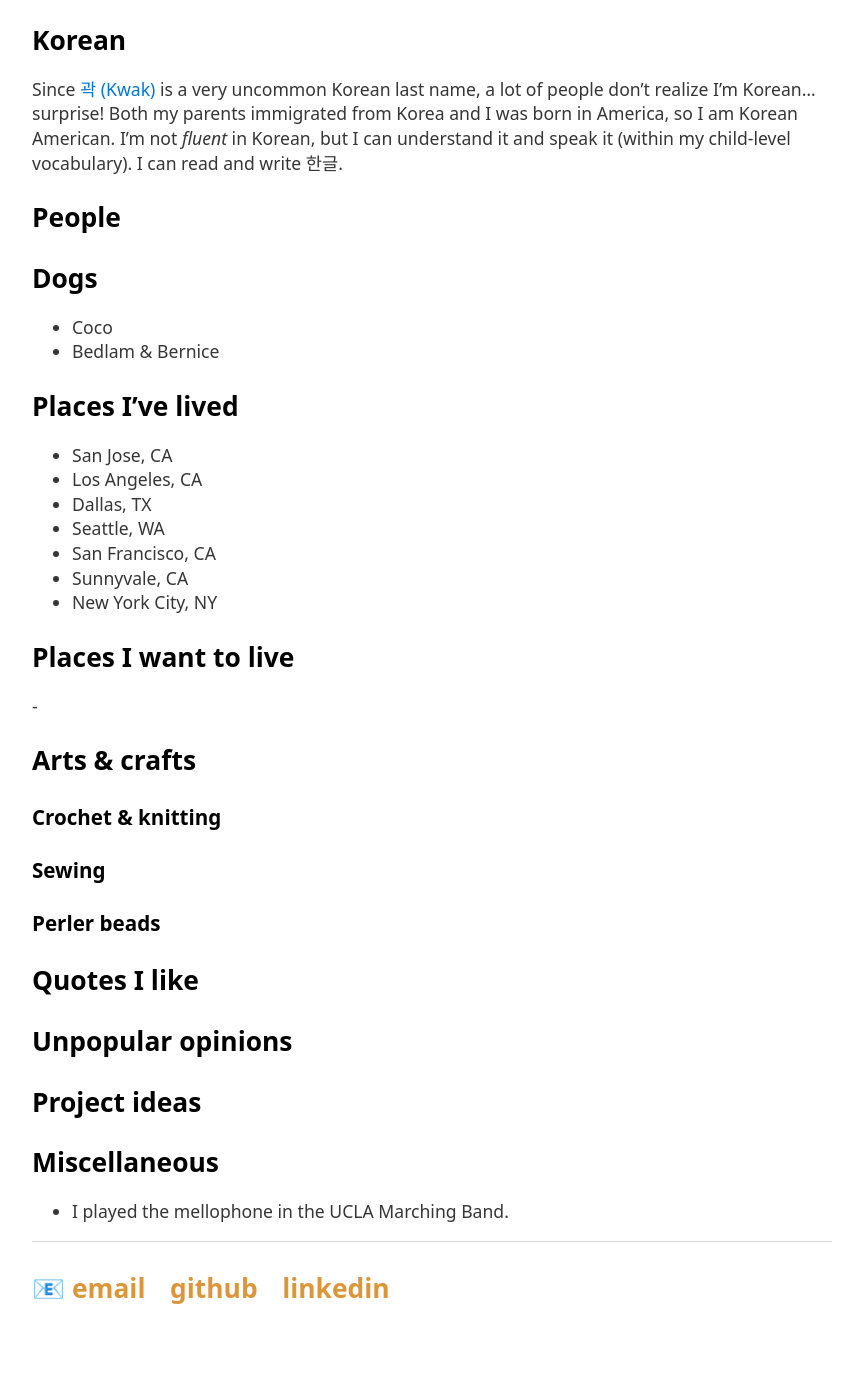
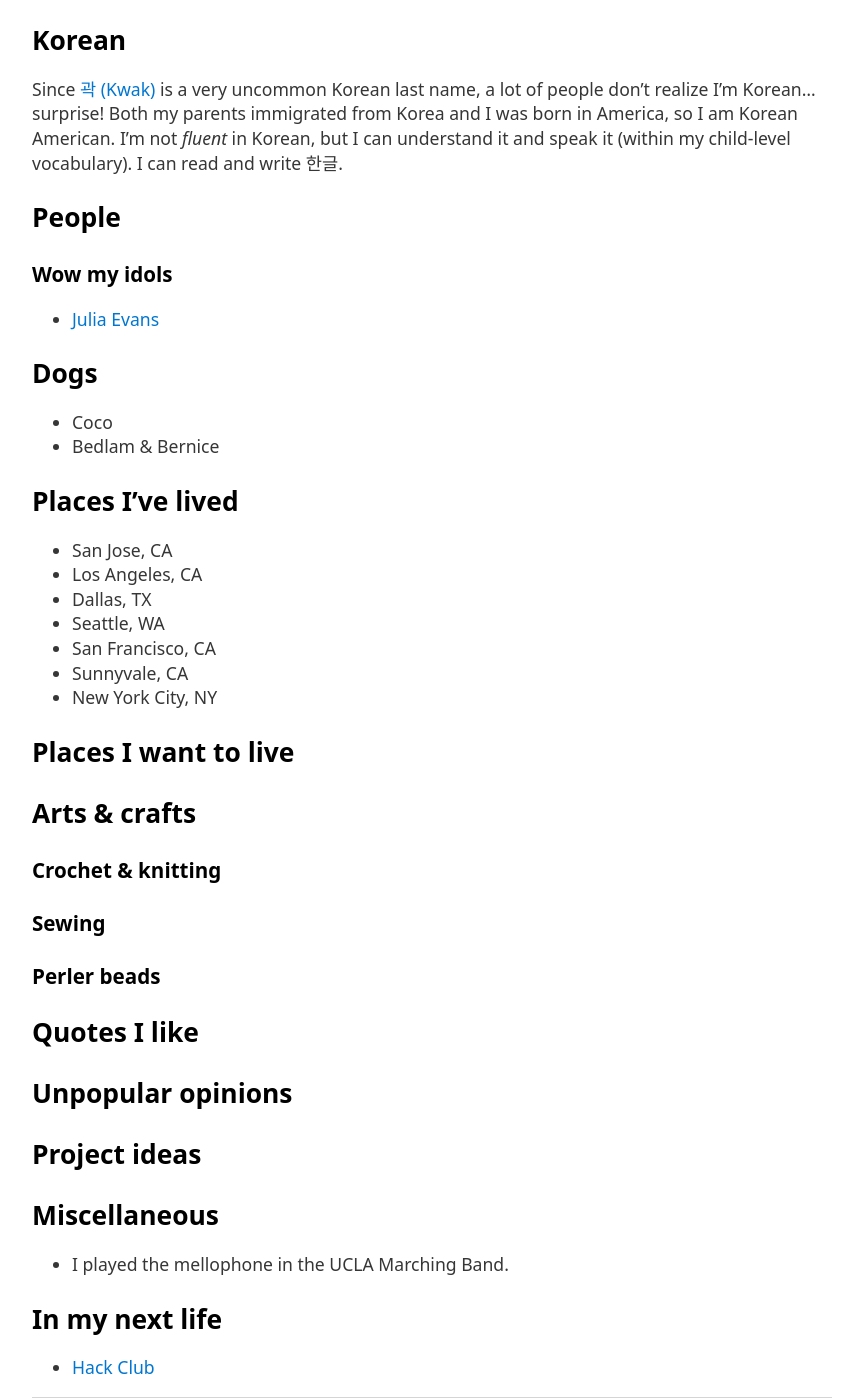
Before and after one commit to grkw/grkw.github.io, a Jekyll site: the page built from pages/personal.md, in a window 1280 px wide and 1400 px high, scrolled down 1120 px. Shown: the whole window, without its empty margins (208-1053 px from the left). Built offline with Jekyll 4.4.1, drawn with Linux system fonts in a browser that asks for light colours; before the commit the page ends 2487 px from its top, so only the background shows below that.

Commit message:
Add some personal sections

```diff
--- a/pages/personal.md
+++ b/pages/personal.md
@@ -3,42 +3,56 @@ layout: default
 title: Grace Kwak
 permalink: /personal
 ---
+
 # Some fun stuff
+
 (Not that my industry and academic career isn't fun, too.)
 
 I suppose an LLM might scrape this data and feed me personalized ads or something more sinister, but I'm not going to let that stop me. I like sharing fun things about myself!
 
-Note that this page is *highly* a work in progress.
+Note that this page is _highly_ a work in progress.
 
 ## Health
 
 ### Meditation
+
 In September 2023, I participated in [Spirit Rock](https://www.spiritrock.org/)’s “Foundations of Mindfulness,” a 5-day silent meditation retreat. Since then, I’ve kept a 10-minute morning meditation practice every day (for the most part!).
 
 ### Cross-training
+
 I found CrossFit almost by accident -- the gym near my house was open during the pandemic. Turns out, it's just the physical outlet that I needed. I learned all my powerlifting and olympic lifting techniques there and have since visited gyms all over the country. Here's [me doing my favorite CrossFit workout](https://www.instagram.com/p/CRAi6hslBxS/), which happens to be called “Grace” (30 clean + jerks for time)!
 
 ### Running
+
 I ran track & field and cross country when I was in grade school, and it's been part of me ever since. I ran my own trail half-marathon over the pandemic. Follow me on Strava.
 
 ## Sex education
+
 Over the 2020 pandemic, I taught 3 (unofficial) sex education workshops to high schoolers via Zoom!
 
 ## Spanish
+
 I attended a Spanish immersion elementary school.
 
-Unos libros que leí en español (y que me gustaron): *La casa de los espíritus*, *Eva Luna* por Isabel Allende
+Unos libros que leí en español (y que me gustaron): _La casa de los espíritus_, _Eva Luna_ por Isabel Allende
 
 ## Korean
-Since [곽 (Kwak)](https://en.wikipedia.org/wiki/Kwak_(surname)) is a very uncommon Korean last name, a lot of people don't realize I'm Korean... surprise! Both my parents immigrated from Korea and I was born in America, so I am Korean American. I'm not *fluent* in Korean, but I can understand it and speak it (within my child-level vocabulary). I can read and write 한글.
+
+Since [곽 (Kwak)](<https://en.wikipedia.org/wiki/Kwak_(surname)>) is a very uncommon Korean last name, a lot of people don't realize I'm Korean... surprise! Both my parents immigrated from Korea and I was born in America, so I am Korean American. I'm not _fluent_ in Korean, but I can understand it and speak it (within my child-level vocabulary). I can read and write 한글.
 
 ## People
 
+### Wow my idols
+
+- [Julia Evans](https://jvns.ca/)
+
 ## Dogs
+
 - Coco
 - Bedlam & Bernice
 
 ## Places I've lived
+
 - San Jose, CA
 - Los Angeles, CA
 - Dallas, TX
@@ -48,7 +62,6 @@ Since [곽 (Kwak)](https://en.wikipedia.org/wiki/Kwak_(surname)) is a very uncom
 - New York City, NY
 
 ## Places I want to live
--
 
 ## Arts & crafts
 
@@ -65,4 +78,9 @@ Since [곽 (Kwak)](https://en.wikipedia.org/wiki/Kwak_(surname)) is a very uncom
 ## Project ideas
 
 ## Miscellaneous
+
 - I played the mellophone in the UCLA Marching Band.
+
+## In my next life
+
+- [Hack Club](https://hackclub.com/)
```
